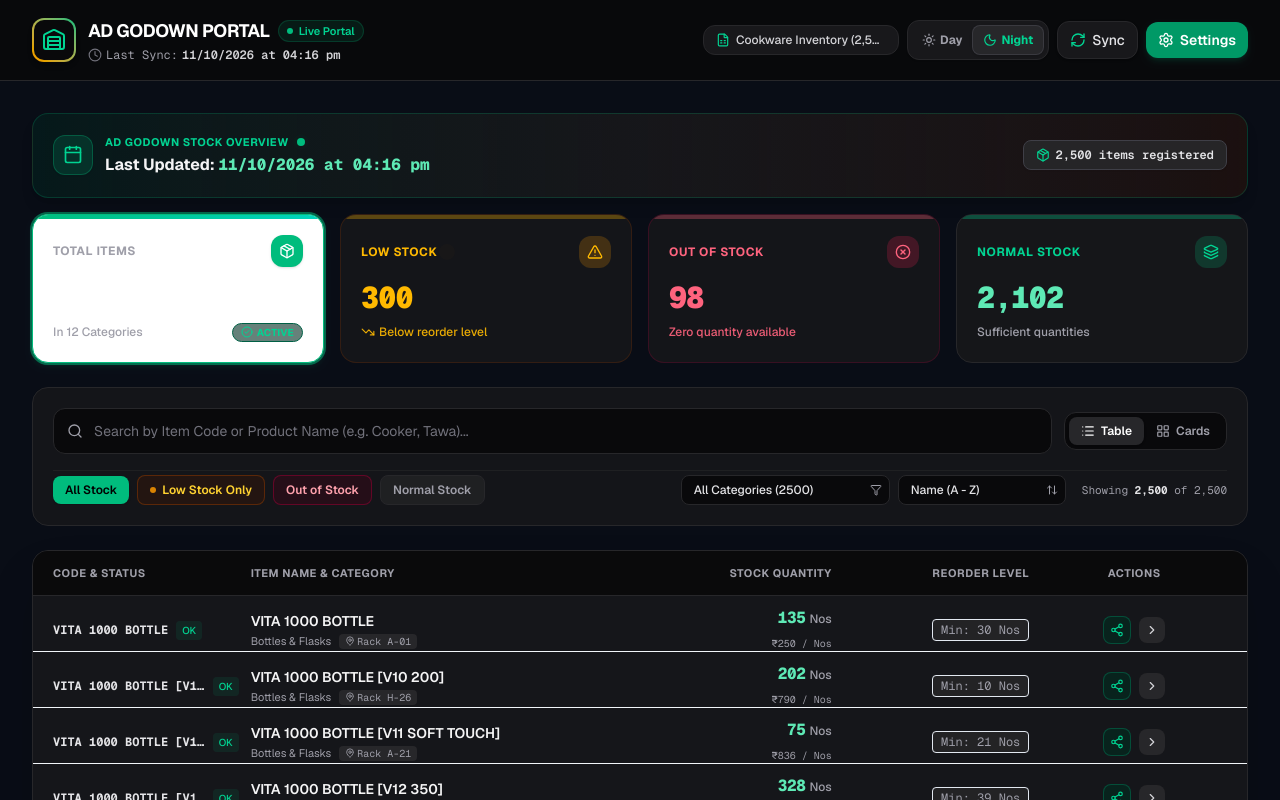
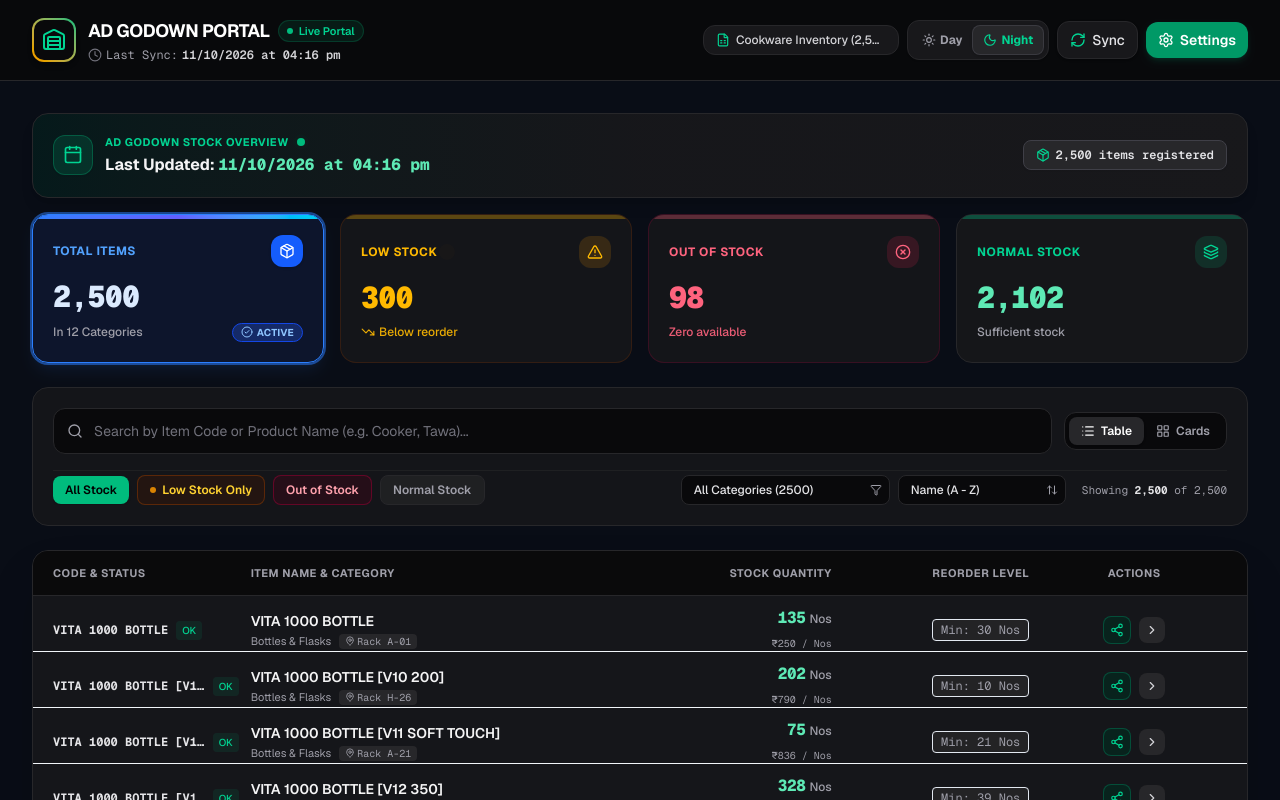
Before and after one commit to anshadh-pixel/AD_GodownPortal, a Next.js app: page / in a window 1280 px wide. Shown: the top 800 px of the page. Built offline with nearby package versions, Linux system fonts and the light colour scheme.

Commit message:
fix: resolve full-white background bug on Total Items click and implement custom color themes for all 4 cards

```diff
--- a/src/components/DashboardStats.tsx
+++ b/src/components/DashboardStats.tsx
@@ -9,9 +9,7 @@ import {
   Layers,
   TrendingDown,
   Calendar,
-  CheckCircle2,
-  Sparkles,
-  ArrowUpRight
+  CheckCircle2
 } from "lucide-react";
 import { StockSummary, StockFilterStatus } from "@/types/stock";
 
@@ -31,7 +29,7 @@ export function DashboardStats({
   return (
     <div className="space-y-4">
       {/* Prominent Official Status Header Banner */}
-      <div className="relative overflow-hidden bg-gradient-to-r from-emerald-500/10 via-slate-100/80 to-amber-500/10 dark:from-emerald-950/40 dark:via-zinc-900/90 dark:to-amber-950/30 border border-slate-200 dark:border-emerald-500/20 rounded-2xl p-4 sm:p-5 flex flex-col sm:flex-row sm:items-center justify-between gap-3 shadow-xs dark:shadow-lg transition-all">
+      <div className="relative overflow-hidden bg-gradient-to-r from-emerald-500/10 via-slate-100/80 to-blue-500/10 dark:from-emerald-950/40 dark:via-zinc-900/90 dark:to-zinc-900 border border-slate-200 dark:border-zinc-800 rounded-2xl p-4 sm:p-5 flex flex-col sm:flex-row sm:items-center justify-between gap-3 shadow-xs dark:shadow-lg transition-colors">
         <div className="flex items-center gap-3">
           <div className="w-10 h-10 rounded-xl bg-emerald-500/15 border border-emerald-500/30 flex items-center justify-center text-emerald-600 dark:text-emerald-400 shrink-0 shadow-xs">
             <Calendar className="w-5 h-5" />
@@ -53,17 +51,17 @@ export function DashboardStats({
         </div>
 
         <div className="flex items-center gap-2 text-xs text-slate-500 dark:text-zinc-400 sm:text-right border-t sm:border-t-0 border-slate-200 dark:border-zinc-800 pt-2 sm:pt-0">
-          <span className="inline-flex items-center gap-1.5 bg-white dark:bg-zinc-800/90 text-slate-700 dark:text-zinc-200 px-3 py-1.5 rounded-lg border border-slate-200 dark:border-zinc-700 font-mono text-xs font-semibold shadow-xs">
+          <span className="inline-flex items-center gap-1.5 bg-white dark:bg-zinc-800 text-slate-700 dark:text-zinc-200 px-3 py-1.5 rounded-lg border border-slate-200 dark:border-zinc-700 font-mono text-xs font-semibold shadow-xs">
             <Package className="w-3.5 h-3.5 text-emerald-600 dark:text-emerald-400" />
             {summary.totalItems.toLocaleString()} items registered
           </span>
         </div>
       </div>
 
-      {/* Professional Interactive KPI Cards Grid */}
+      {/* Upgraded 4 Executive KPI Cards */}
       <div className="grid grid-cols-2 lg:grid-cols-4 gap-3 sm:gap-4">
 
-        {/* 1. Total Items */}
+        {/* 1. Total Items (Tech Blue / Electric Cyan Theme) */}
         <motion.button
           type="button"
           layout
@@ -73,40 +71,40 @@ export function DashboardStats({
           onClick={() => onSelectStatusFilter("all")}
           className={`group relative text-left p-4 sm:p-5 rounded-2xl border transition-all duration-200 cursor-pointer overflow-hidden ${
             activeStatusFilter === "all"
-              ? "bg-white dark:bg-zinc-850 border-emerald-500 ring-2 ring-emerald-500/50 shadow-md shadow-emerald-500/10"
-              : "bg-white/90 dark:bg-zinc-900/80 border-slate-200 dark:border-zinc-800 hover:border-slate-300 dark:hover:border-zinc-700 hover:shadow-sm"
+              ? "bg-blue-50/90 dark:bg-blue-950/35 border-blue-500 ring-2 ring-blue-500/50 shadow-lg shadow-blue-500/10"
+              : "bg-white/90 dark:bg-zinc-900/80 border-slate-200 dark:border-zinc-800 hover:border-blue-400/60 dark:hover:border-blue-500/40 hover:shadow-sm"
           }`}
         >
-          {/* Top glowing accent bar */}
+          {/* Top glowing neon accent bar */}
           <div className={`absolute top-0 left-0 right-0 h-1 transition-all ${
             activeStatusFilter === "all"
-              ? "bg-gradient-to-r from-emerald-500 to-teal-400"
-              : "bg-transparent group-hover:bg-slate-200 dark:group-hover:bg-zinc-700"
+              ? "bg-gradient-to-r from-blue-500 via-indigo-500 to-cyan-400"
+              : "bg-blue-500/20 group-hover:bg-blue-500/60"
           }`} />
 
           <div className="flex items-center justify-between">
-            <span className="text-xs font-bold uppercase tracking-wider text-slate-500 dark:text-zinc-400">
+            <span className="text-xs font-bold uppercase tracking-wider text-blue-700 dark:text-blue-400">
               Total Items
             </span>
             <div className={`w-8 h-8 rounded-xl flex items-center justify-center transition-all ${
               activeStatusFilter === "all"
-                ? "bg-emerald-500 text-white shadow-sm"
-                : "bg-slate-100 dark:bg-zinc-800 text-slate-600 dark:text-zinc-300 group-hover:scale-110"
+                ? "bg-blue-600 text-white shadow-sm"
+                : "bg-blue-100/70 dark:bg-blue-500/15 text-blue-600 dark:text-blue-400 group-hover:scale-110"
             }`}>
               <Package className="w-4 h-4" />
             </div>
           </div>
 
           <div className="mt-3">
-            <div className="text-2xl sm:text-3xl font-black tracking-tight text-slate-900 dark:text-white font-mono flex items-baseline gap-1">
+            <div className="text-2xl sm:text-3xl font-black tracking-tight text-slate-900 dark:text-blue-100 font-mono">
               {summary.totalItems.toLocaleString()}
             </div>
             <div className="mt-2 flex items-center justify-between text-xs">
-              <span className="text-slate-500 dark:text-zinc-400 font-medium">
+              <span className="text-slate-500 dark:text-zinc-400 font-medium truncate">
                 In {summary.categoriesCount} Categories
               </span>
               {activeStatusFilter === "all" && (
-                <span className="inline-flex items-center gap-1 text-[10px] font-bold uppercase tracking-wide text-emerald-600 dark:text-emerald-400 bg-emerald-50 dark:bg-emerald-950/60 px-2 py-0.5 rounded-full border border-emerald-200 dark:border-emerald-800">
+                <span className="inline-flex items-center gap-1 text-[10px] font-bold uppercase tracking-wide text-blue-700 dark:text-blue-300 bg-blue-100 dark:bg-blue-900/60 px-2 py-0.5 rounded-full border border-blue-300 dark:border-blue-700 shrink-0">
                   <CheckCircle2 className="w-3 h-3" />
                   Active
                 </span>
@@ -115,7 +113,7 @@ export function DashboardStats({
           </div>
         </motion.button>
 
-        {/* 2. Low Stock (Highlight in Amber/Orange) */}
+        {/* 2. Low Stock (Golden Amber / Warm Orange Theme) */}
         <motion.button
           type="button"
           layout
@@ -125,14 +123,14 @@ export function DashboardStats({
           onClick={() => onSelectStatusFilter("low_stock")}
           className={`group relative text-left p-4 sm:p-5 rounded-2xl border transition-all duration-200 cursor-pointer overflow-hidden ${
             activeStatusFilter === "low_stock"
-              ? "bg-amber-50 dark:bg-amber-950/40 border-amber-500 ring-2 ring-amber-500/60 shadow-md shadow-amber-500/15"
-              : "bg-white/90 dark:bg-zinc-900/80 border-amber-200/80 dark:border-amber-900/30 hover:border-amber-300 dark:hover:border-amber-700/60 hover:shadow-sm"
+              ? "bg-amber-50/90 dark:bg-amber-950/40 border-amber-500 ring-2 ring-amber-500/60 shadow-lg shadow-amber-500/15"
+              : "bg-white/90 dark:bg-zinc-900/80 border-amber-200/80 dark:border-amber-900/30 hover:border-amber-400 dark:hover:border-amber-700/60 hover:shadow-sm"
           }`}
         >
-          {/* Top glowing accent bar */}
+          {/* Top glowing neon accent bar */}
           <div className={`absolute top-0 left-0 right-0 h-1 transition-all ${
             activeStatusFilter === "low_stock"
-              ? "bg-gradient-to-r from-amber-500 to-orange-500"
+              ? "bg-gradient-to-r from-amber-400 via-orange-500 to-yellow-400"
               : "bg-amber-400/30 group-hover:bg-amber-400"
           }`} />
 
@@ -146,7 +144,7 @@ export function DashboardStats({
             <div className={`w-8 h-8 rounded-xl flex items-center justify-center transition-all ${
               activeStatusFilter === "low_stock"
                 ? "bg-amber-500 text-white shadow-sm"
-                : "bg-amber-100 dark:bg-amber-500/20 text-amber-700 dark:text-amber-400 group-hover:scale-110"
+                : "bg-amber-100/70 dark:bg-amber-500/15 text-amber-700 dark:text-amber-400 group-hover:scale-110"
             }`}>
               <AlertTriangle className="w-4 h-4" />
             </div>
@@ -157,12 +155,12 @@ export function DashboardStats({
               {summary.lowStockCount.toLocaleString()}
             </div>
             <div className="mt-2 flex items-center justify-between text-xs">
-              <span className="text-amber-700 dark:text-amber-400/90 font-medium flex items-center gap-1">
-                <TrendingDown className="w-3.5 h-3.5" />
-                Below reorder level
+              <span className="text-amber-700 dark:text-amber-400/90 font-medium flex items-center gap-1 truncate">
+                <TrendingDown className="w-3.5 h-3.5 shrink-0" />
+                Below reorder
               </span>
               {activeStatusFilter === "low_stock" && (
-                <span className="inline-flex items-center gap-1 text-[10px] font-bold uppercase tracking-wide text-amber-700 dark:text-amber-300 bg-amber-100 dark:bg-amber-900/60 px-2 py-0.5 rounded-full border border-amber-300 dark:border-amber-700">
+                <span className="inline-flex items-center gap-1 text-[10px] font-bold uppercase tracking-wide text-amber-700 dark:text-amber-300 bg-amber-100 dark:bg-amber-900/60 px-2 py-0.5 rounded-full border border-amber-300 dark:border-amber-700 shrink-0">
                   <CheckCircle2 className="w-3 h-3" />
                   Active
                 </span>
@@ -171,7 +169,7 @@ export function DashboardStats({
           </div>
         </motion.button>
 
-        {/* 3. Out of Stock (Red Alert) */}
+        {/* 3. Out of Stock (Crimson / Coral Red Theme) */}
         <motion.button
           type="button"
           layout
@@ -181,14 +179,14 @@ export function DashboardStats({
           onClick={() => onSelectStatusFilter("out_of_stock")}
           className={`group relative text-left p-4 sm:p-5 rounded-2xl border transition-all duration-200 cursor-pointer overflow-hidden ${
             activeStatusFilter === "out_of_stock"
-              ? "bg-rose-50 dark:bg-rose-950/40 border-rose-500 ring-2 ring-rose-500/60 shadow-md shadow-rose-500/15"
-              : "bg-white/90 dark:bg-zinc-900/80 border-rose-200/80 dark:border-rose-900/30 hover:border-rose-300 dark:hover:border-rose-700/60 hover:shadow-sm"
+              ? "bg-rose-50/90 dark:bg-rose-950/40 border-rose-500 ring-2 ring-rose-500/60 shadow-lg shadow-rose-500/15"
+              : "bg-white/90 dark:bg-zinc-900/80 border-rose-200/80 dark:border-rose-900/30 hover:border-rose-400 dark:hover:border-rose-700/60 hover:shadow-sm"
           }`}
         >
-          {/* Top glowing accent bar */}
+          {/* Top glowing neon accent bar */}
           <div className={`absolute top-0 left-0 right-0 h-1 transition-all ${
             activeStatusFilter === "out_of_stock"
-              ? "bg-gradient-to-r from-rose-500 to-red-600"
+              ? "bg-gradient-to-r from-rose-500 via-red-600 to-rose-400"
               : "bg-rose-400/30 group-hover:bg-rose-500"
           }`} />
 
@@ -199,7 +197,7 @@ export function DashboardStats({
             <div className={`w-8 h-8 rounded-xl flex items-center justify-center transition-all ${
               activeStatusFilter === "out_of_stock"
                 ? "bg-rose-600 text-white shadow-sm"
-                : "bg-rose-100 dark:bg-rose-500/20 text-rose-700 dark:text-rose-400 group-hover:scale-110"
+                : "bg-rose-100/70 dark:bg-rose-500/15 text-rose-700 dark:text-rose-400 group-hover:scale-110"
             }`}>
               <XCircle className="w-4 h-4" />
             </div>
@@ -210,11 +208,11 @@ export function DashboardStats({
               {summary.outOfStockCount.toLocaleString()}
             </div>
             <div className="mt-2 flex items-center justify-between text-xs">
-              <span className="text-rose-700 dark:text-rose-400/90 font-medium">
-                Zero quantity available
+              <span className="text-rose-700 dark:text-rose-400/90 font-medium truncate">
+                Zero available
               </span>
               {activeStatusFilter === "out_of_stock" && (
-                <span className="inline-flex items-center gap-1 text-[10px] font-bold uppercase tracking-wide text-rose-700 dark:text-rose-300 bg-rose-100 dark:bg-rose-900/60 px-2 py-0.5 rounded-full border border-rose-300 dark:border-rose-700">
+                <span className="inline-flex items-center gap-1 text-[10px] font-bold uppercase tracking-wide text-rose-700 dark:text-rose-300 bg-rose-100 dark:bg-rose-900/60 px-2 py-0.5 rounded-full border border-rose-300 dark:border-rose-700 shrink-0">
                   <CheckCircle2 className="w-3 h-3" />
                   Active
                 </span>
@@ -223,7 +221,7 @@ export function DashboardStats({
           </div>
         </motion.button>
 
-        {/* 4. Normal Stock (Healthy Green) */}
+        {/* 4. Normal Stock (Mint Emerald / Forest Green Theme) */}
         <motion.button
           type="button"
           layout
@@ -233,14 +231,14 @@ export function DashboardStats({
           onClick={() => onSelectStatusFilter("in_stock")}
           className={`group relative text-left p-4 sm:p-5 rounded-2xl border transition-all duration-200 cursor-pointer overflow-hidden ${
             activeStatusFilter === "in_stock"
-              ? "bg-emerald-50 dark:bg-emerald-950/40 border-emerald-500 ring-2 ring-emerald-500/60 shadow-md shadow-emerald-500/15"
-              : "bg-white/90 dark:bg-zinc-900/80 border-slate-200 dark:border-zinc-800 hover:border-emerald-300 dark:hover:border-zinc-700 hover:shadow-sm"
+              ? "bg-emerald-50/90 dark:bg-emerald-950/40 border-emerald-500 ring-2 ring-emerald-500/60 shadow-lg shadow-emerald-500/15"
+              : "bg-white/90 dark:bg-zinc-900/80 border-slate-200 dark:border-zinc-800 hover:border-emerald-400 dark:hover:border-emerald-700/60 hover:shadow-sm"
           }`}
         >
-          {/* Top glowing accent bar */}
+          {/* Top glowing neon accent bar */}
           <div className={`absolute top-0 left-0 right-0 h-1 transition-all ${
             activeStatusFilter === "in_stock"
-              ? "bg-gradient-to-r from-emerald-500 to-green-500"
+              ? "bg-gradient-to-r from-emerald-400 via-teal-500 to-green-400"
               : "bg-emerald-400/30 group-hover:bg-emerald-500"
           }`} />
 
@@ -251,7 +249,7 @@ export function DashboardStats({
             <div className={`w-8 h-8 rounded-xl flex items-center justify-center transition-all ${
               activeStatusFilter === "in_stock"
                 ? "bg-emerald-600 text-white shadow-sm"
-                : "bg-emerald-100 dark:bg-emerald-500/20 text-emerald-700 dark:text-emerald-400 group-hover:scale-110"
+                : "bg-emerald-100/70 dark:bg-emerald-500/15 text-emerald-700 dark:text-emerald-400 group-hover:scale-110"
             }`}>
               <Layers className="w-4 h-4" />
             </div>
@@ -262,11 +260,11 @@ export function DashboardStats({
               {normalStockCount.toLocaleString()}
             </div>
             <div className="mt-2 flex items-center justify-between text-xs">
-              <span className="text-slate-500 dark:text-zinc-400 font-medium">
-                Sufficient quantities
+              <span className="text-slate-500 dark:text-zinc-400 font-medium truncate">
+                Sufficient stock
               </span>
               {activeStatusFilter === "in_stock" && (
-                <span className="inline-flex items-center gap-1 text-[10px] font-bold uppercase tracking-wide text-emerald-700 dark:text-emerald-300 bg-emerald-100 dark:bg-emerald-900/60 px-2 py-0.5 rounded-full border border-emerald-300 dark:border-emerald-700">
+                <span className="inline-flex items-center gap-1 text-[10px] font-bold uppercase tracking-wide text-emerald-700 dark:text-emerald-300 bg-emerald-100 dark:bg-emerald-900/60 px-2 py-0.5 rounded-full border border-emerald-300 dark:border-emerald-700 shrink-0">
                   <CheckCircle2 className="w-3 h-3" />
                   Active
                 </span>
```
